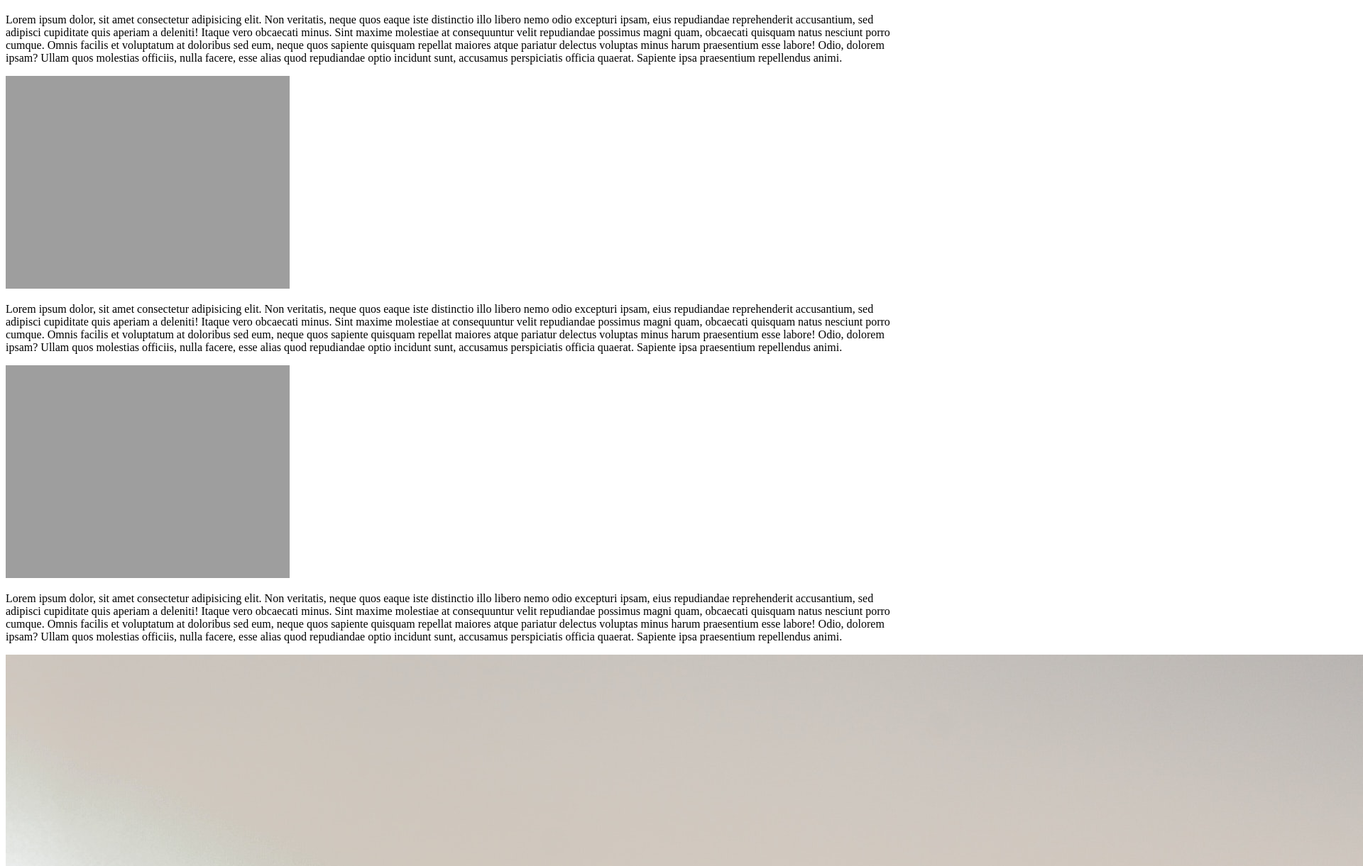
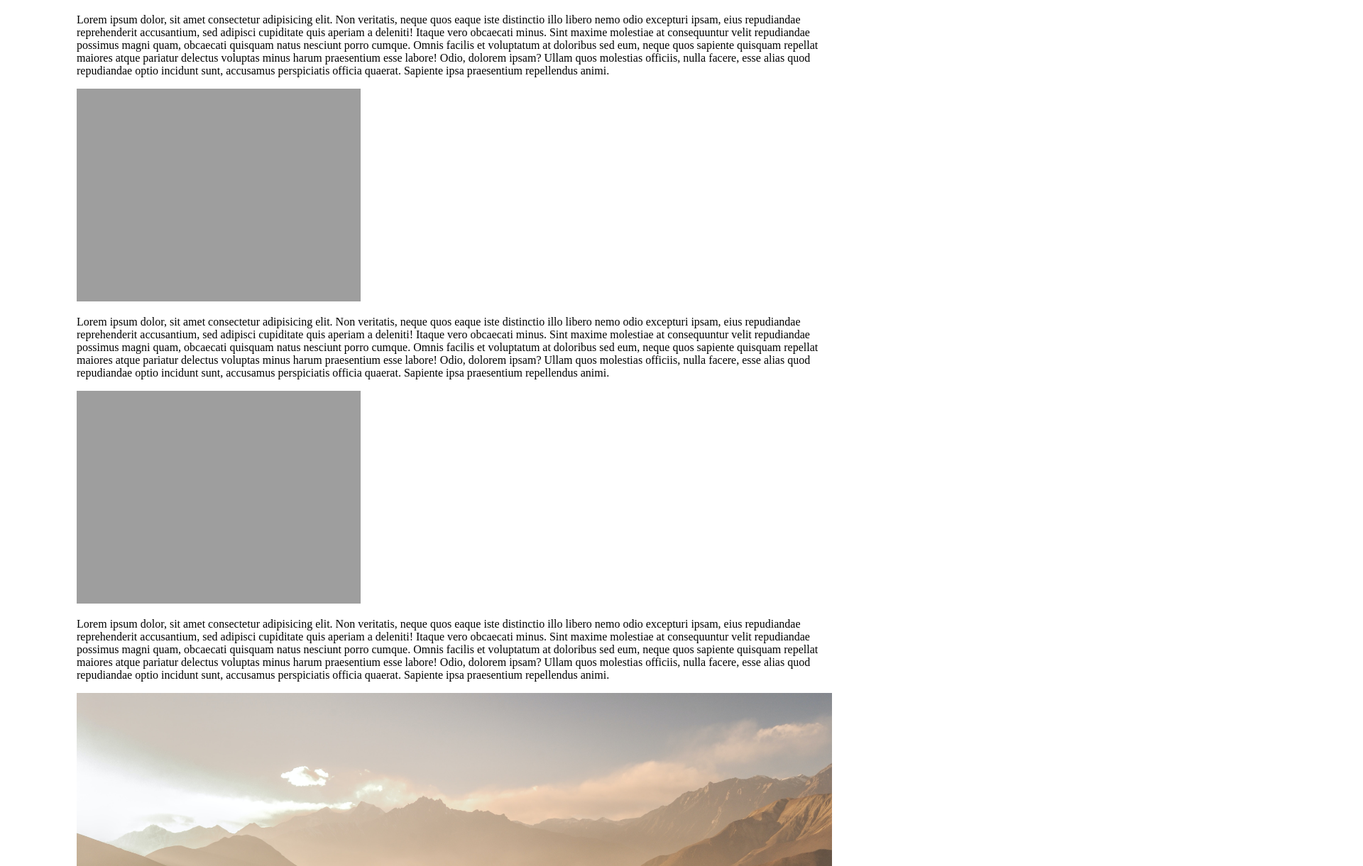
Before and after one commit to sande5h/lightbox-js-plugin, a plain HTML site: page lightbox/public/index.html in a window 1280 px wide. Shown: the part 61-1282 px from the top of the page at 71% size, 1920 px wide, since content can reach past the window. Drawn offline with Linux system fonts and the light colour scheme; some packages are replaced by stand-ins of ours; the site is published under a folder, as on GitHub Pages, so addresses that start at the root find nothing; a script that the page names is missing.

Commit message:
modified

```diff
--- a/lightbox/index.html
+++ b/lightbox/public/index.html
@@ -6,7 +6,7 @@
     <meta name="viewport" content="width=device-width, initial-scale=1.0">
     <title>Document</title>
 
-    <link rel="stylesheet" href="/lightbox/lightbox.css">
+    <link rel="stylesheet" href="./css/lightbox.css">
 </head>
 <body>
     <div>
@@ -17,22 +17,22 @@
         Lorem ipsum dolor, sit amet consectetur adipisicing elit. Non veritatis, neque quos eaque iste distinctio illo libero nemo odio excepturi ipsam, eius repudiandae reprehenderit accusantium, sed adipisci cupiditate quis aperiam a deleniti! Itaque vero obcaecati minus. Sint maxime molestiae at consequuntur velit repudiandae possimus magni quam, obcaecati quisquam natus nesciunt porro cumque. Omnis facilis et voluptatum at doloribus sed eum, neque quos sapiente quisquam repellat maiores atque pariatur delectus voluptas minus harum praesentium esse labore! Odio, dolorem ipsam? Ullam quos molestias officiis, nulla facere, esse alias quod repudiandae optio incidunt sunt, accusamus perspiciatis officia quaerat. Sapiente ipsa praesentium repellendus animi.
 
     </p>
-    <img class="popup" src="./public/images/1.jpg" alt="">
+    <img class="popup" src="./images/1.jpg" alt="">
 
     <p>
         Lorem ipsum dolor, sit amet consectetur adipisicing elit. Non veritatis, neque quos eaque iste distinctio illo libero nemo odio excepturi ipsam, eius repudiandae reprehenderit accusantium, sed adipisci cupiditate quis aperiam a deleniti! Itaque vero obcaecati minus. Sint maxime molestiae at consequuntur velit repudiandae possimus magni quam, obcaecati quisquam natus nesciunt porro cumque. Omnis facilis et voluptatum at doloribus sed eum, neque quos sapiente quisquam repellat maiores atque pariatur delectus voluptas minus harum praesentium esse labore! Odio, dolorem ipsam? Ullam quos molestias officiis, nulla facere, esse alias quod repudiandae optio incidunt sunt, accusamus perspiciatis officia quaerat. Sapiente ipsa praesentium repellendus animi.
     </p>
 
-    <img class="popup"src="./public/images/2.jpg" alt="">
+    <img class="popup"src="./images/2.jpg" alt="">
 
     <p>
         Lorem ipsum dolor, sit amet consectetur adipisicing elit. Non veritatis, neque quos eaque iste distinctio illo libero nemo odio excepturi ipsam, eius repudiandae reprehenderit accusantium, sed adipisci cupiditate quis aperiam a deleniti! Itaque vero obcaecati minus. Sint maxime molestiae at consequuntur velit repudiandae possimus magni quam, obcaecati quisquam natus nesciunt porro cumque. Omnis facilis et voluptatum at doloribus sed eum, neque quos sapiente quisquam repellat maiores atque pariatur delectus voluptas minus harum praesentium esse labore! Odio, dolorem ipsam? Ullam quos molestias officiis, nulla facere, esse alias quod repudiandae optio incidunt sunt, accusamus perspiciatis officia quaerat. Sapiente ipsa praesentium repellendus animi.
     </p>
 
-    <img class="popup" src="./public/images/3.jpg" alt="">
+    <img class="popup" src="./images/3.jpg" alt="">
     </div>
 
-    <script src="/lightbox/lightbox.js">
+    <script src="./js//lightbox.js">
 
     </script>
     <script>imagePopupInit("popup"); </script>
--- a/lightbox/lightbox.js
+++ b/lightbox/public/js/lightbox.js
@@ -7,7 +7,7 @@ Plugin Author : Sandesh Bhusal
 //function to include html popup
 function includePopup() {
   let html =
-    '<div id="i-popup"><span class="close" onClick="closePopup()"><img id="n-pop"src="/lightbox/images/close.png" alt="" ;"></span><img id="left-arrow"src="/lightbox/images/left-arrow.png"alt="logo"><img id="right-arrow" src="/lightbox/images/right-arrow.png"alt="logo"><img id="main-pop-image" src="/images/1.jpg" alt="logo" ></div>';
+    '<div id="i-popup"><span class="close" onClick="closePopup()"><img id="n-pop"src="./btn/close.png" alt="" ;"></span><img id="left-arrow"src="./btn/left-arrow.png"alt="logo"><img id="right-arrow" src="./btn/right-arrow.png"alt="logo"><img id="main-pop-image" src="/images/1.jpg" alt="logo" ></div>';
 
   let popdiv = document.createElement("div");
   popdiv.innerHTML = html;
```
Also changed, not shown: lightbox/public/btn/close.png (renamed from lightbox/images/close.png), lightbox/public/btn/left-arrow.png (renamed from lightbox/images/left-arrow.png), lightbox/public/btn/right-arrow.png (renamed from lightbox/images/right-arrow.png), lightbox/public/css/lightbox.css (renamed from lightbox/lightbox.css).
